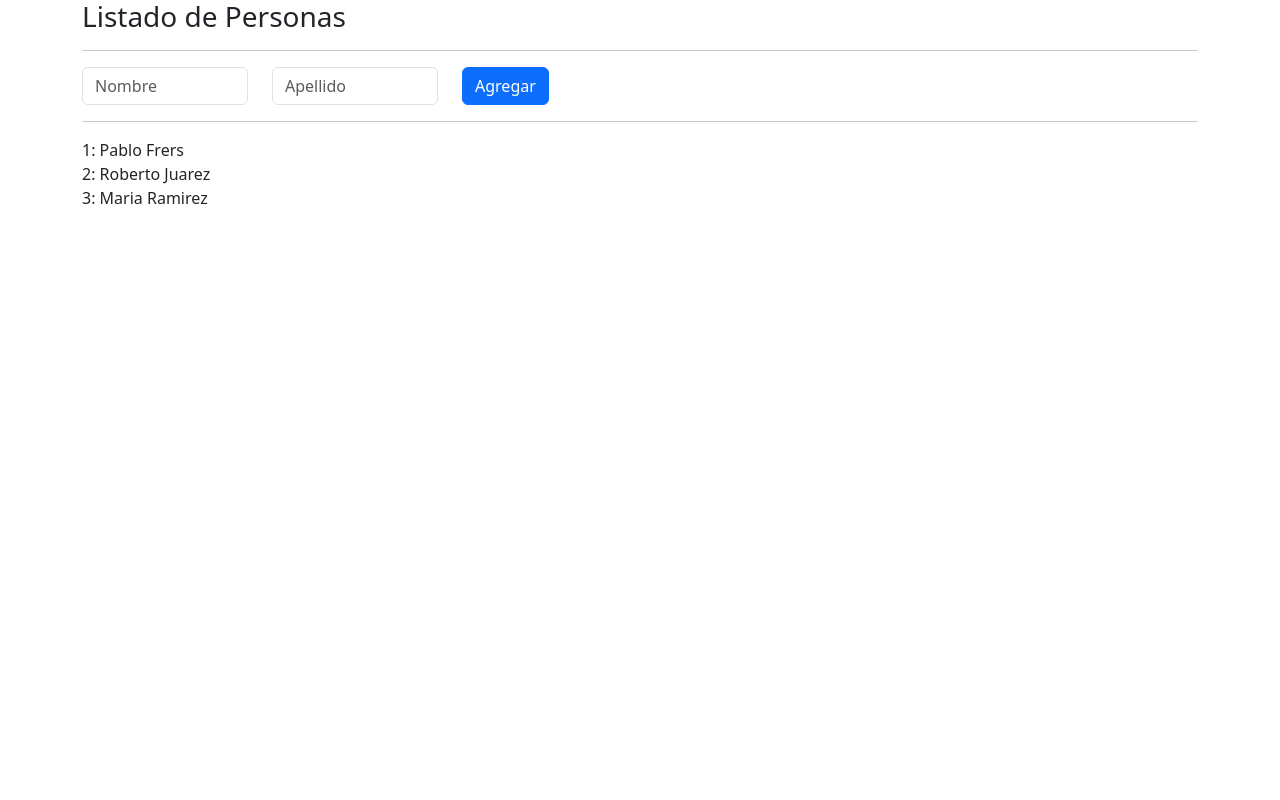
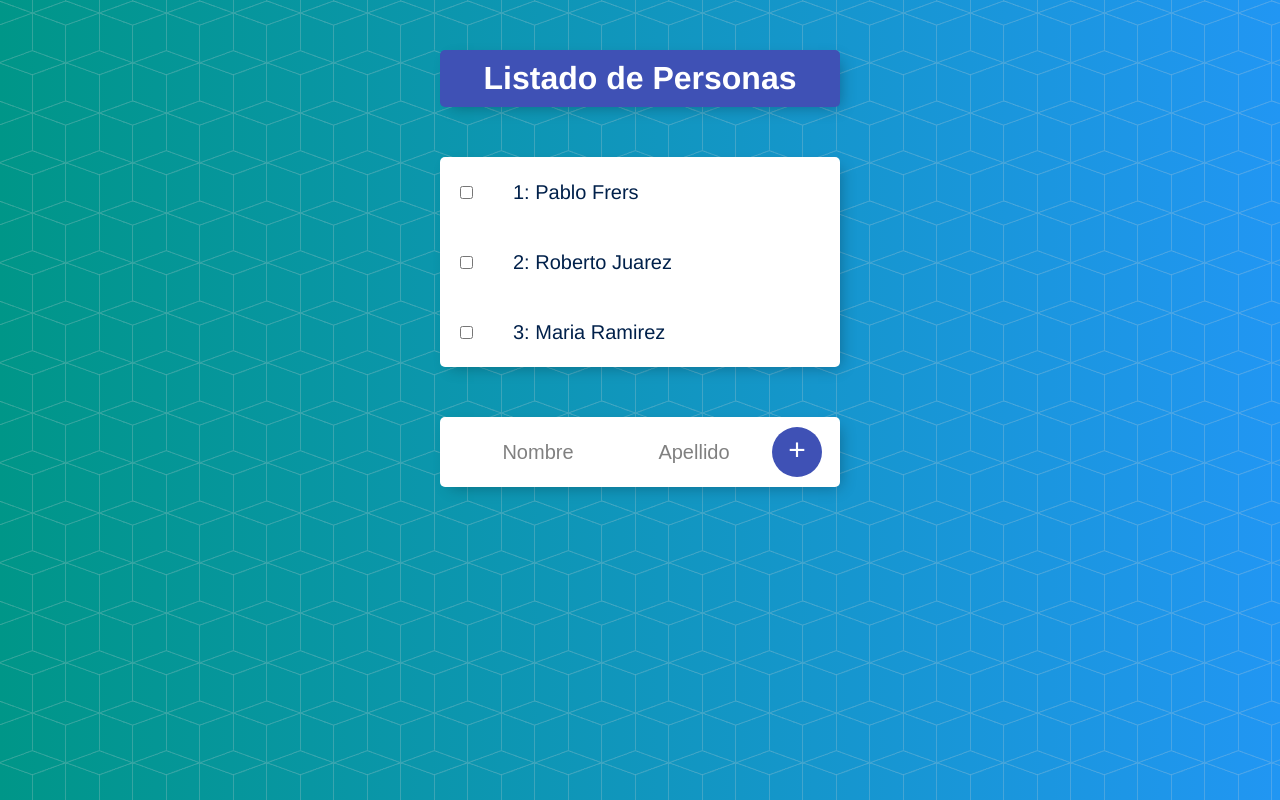
Before and after one commit to pablofrers93/Angular-Udemy, an Angular app in the folder listado-personas/: page / in a window 1280 px wide. Shown: the top 800 px of the page. Built offline with nearby package versions, Linux system fonts and the light colour scheme.

Commit message:
style to personas exercise

```diff
--- a/listado-personas/angular.json
+++ b/listado-personas/angular.json
@@ -25,14 +25,9 @@
               "src/assets"
             ],
             "styles": [
-              "src/styles.css",
-              "node_modules/bootstrap/dist/css/bootstrap.min.css"
+              "src/styles.css"
             ],
-            "scripts": [
-              "node_modules/jquery/dist/jquery.slim.min.js" ,
-              "node_modules/popper.js/dist/umd/popper.min.js",
-              "node_modules/bootstrap/dist/js/bootstrap.min.js"
-            ]
+            "scripts": []
           },
           "configurations": {
             "production": {
--- /dev/null
+++ b/listado-personas/src/app/LoggingService.service.ts
@@ -0,0 +1,6 @@
+export class LoggingService{
+
+    enviaMensajeAConsola(mensaje: string){
+        console.log(mensaje);
+    }
+}
--- a/listado-personas/src/app/app.component.html
+++ b/listado-personas/src/app/app.component.html
@@ -1,18 +1,15 @@
-<div class="container">
-  <div class="col">
-    <h3>{{titulo}}</h3>
-  </div>
-  <hr>
-  <app-formulario
-    (personaCreada)="personaAgregada($event)">
-  </app-formulario>
-  <hr>
+<div class="box" id="heading">
+    <h1>{{titulo}}</h1>
 </div>
 
-
-<div class="my-3"></div>
-<app-persona
+<div class="box">
+  <app-persona
   *ngFor="let personaElemento of personas let i = index"
   [persona] = "personaElemento"
   [indice] = "i">
 </app-persona>
+</div>
+
+<div class="box">
+  <app-formulario></app-formulario>
+</div>
--- a/listado-personas/src/app/app.component.ts
+++ b/listado-personas/src/app/app.component.ts
@@ -1,22 +1,22 @@
-import { Component } from '@angular/core';
+import { Component, OnInit } from '@angular/core';
 import { Persona } from './persona.model';
+import { LoggingService } from './LoggingService.service';
+import { PersonasService } from './personas.service';
 
 @Component({
   selector: 'app-root',
   templateUrl: './app.component.html',
   styleUrls: ['./app.component.css']
 })
-export class AppComponent {
+export class AppComponent implements OnInit {
+
+  constructor(private loggingService: LoggingService,
+              private personasService: PersonasService){}
+
+  ngOnInit(): void {
+        this.personas = this.personasService.personas;
+    }
   titulo = 'Listado de Personas';
+  personas: Persona[] = []
 
-
-  personas: Persona[] = [
-    new Persona('Pablo', 'Frers'),
-    new Persona('Roberto', 'Juarez'),
-    new Persona('Maria', 'Ramirez')
-  ]
-
-  personaAgregada(persona: Persona){
-    this.personas.push(persona);
-  }
 }
--- a/listado-personas/src/app/formulario/formulario.component.html
+++ b/listado-personas/src/app/formulario/formulario.component.html
@@ -1,27 +1,9 @@
-<form class="row">
-    <div class="form-group col-md-2">
-      <label for="nombre" class="visually-hidden">Nombre</label>
-      <input
-        type="text"
-        name="nombre"
-        id="nombre"
-        placeholder="Nombre"
-        class="form-control"
-        #nombreInput>
-    </div>
-    <div class="form-group col-md-2">
-      <label for="apellido" class="visually-hidden">Apellido</label>
-      <input
-        type="text"
-        name="apellido"
-        id="apellido"
-        placeholder="Apellido"
-        class="form-control"
-        #apellidoInput>
-    </div>
-    <div class="col">
-      <button type="submit" class="btn btn-primary" (click)="agregarPersona()">
-        Agregar
-      </button>
-    </div>
-  </form>
+<form class="item">
+  <input type="text" name="nombre" id="nombre" placeholder="Nombre" [(ngModel)]= nombreInput>
+
+  <input type="text" name="apellido" id="apellido" placeholder="Apellido" [(ngModel)] = apellidoInput>
+
+  <button type="submit" (click)="agregarPersona()">
+    +
+  </button>
+</form>
--- a/listado-personas/src/app/formulario/formulario.component.ts
+++ b/listado-personas/src/app/formulario/formulario.component.ts
@@ -1,6 +1,7 @@
 import { Component, Output, EventEmitter, ViewChild, ElementRef} from '@angular/core';
 import { Persona } from '../persona.model';
-import { outputAst } from '@angular/compiler';
+import { LoggingService } from '../LoggingService.service';
+import { PersonasService } from '../personas.service';
 
 @Component({
   selector: 'app-formulario',
@@ -9,15 +10,24 @@
 })
 export class FormularioComponent {
 
-  @Output() personaCreada = new EventEmitter<Persona>();
+  constructor(private loggingService: LoggingService,
+              private personasService: PersonasService){
+                this.personasService.saludar.subscribe(
+                  (indice: number) => alert("El indice es: "+ indice)
+                );
+              }
 
-  @ViewChild('nombreInput') nombreInput: ElementRef
-  @ViewChild('apellidoInput') apellidoInput: ElementRef
-  // nombreInput: string = '';
-  // apellidoInput: string = '';
+  // @Output() personaCreada = new EventEmitter<Persona>();
+
+  // @ViewChild('nombreInput') nombreInput: ElementRef
+  // @ViewChild('apellidoInput') apellidoInput: ElementRef
+  nombreInput: string = '';
+  apellidoInput: string = '';
 
   agregarPersona(){
-    let persona1 = new Persona(this.nombreInput.nativeElement.value, this.apellidoInput.nativeElement.value);
-    this.personaCreada.emit(persona1);
+    let persona1 = new Persona(this.nombreInput, this.apellidoInput);
+    //this.loggingService.enviaMensajeAConsola("Enviamos persona: "+persona1.nombre + " " + persona1.apellido);
+    // this.personaCreada.emit(persona1);
+    this.personasService.agregarPersona(persona1);
   }
 }
--- a/listado-personas/src/app/persona/persona.component.html
+++ b/listado-personas/src/app/persona/persona.component.html
@@ -1,9 +1,6 @@
-<div class="container">
-    <div class="row">
-      <div class="col">
-        <div >
-          {{indice+1}}: {{persona.nombre}} {{persona.apellido}}
-        </div>
-      </div>
-    </div>
+
+<div class="item">
+  <input type="checkbox" (click)="emitirSaludo()">
+  <p>{{indice+1}}: {{persona.nombre}} {{persona.apellido}}</p>
+
 </div>
--- a/listado-personas/src/app/persona/persona.component.ts
+++ b/listado-personas/src/app/persona/persona.component.ts
@@ -1,5 +1,6 @@
 import { Component, Input } from '@angular/core';
 import { Persona } from '../persona.model';
+import { PersonasService } from '../personas.service';
 
 @Component({
   selector: 'app-persona',
@@ -7,6 +8,13 @@
   styleUrls: ['./persona.component.css']
 })
 export class PersonaComponent {
+
   @Input() persona: Persona;
   @Input() indice: number;
+
+  constructor(private personasService: PersonasService){}
+
+  emitirSaludo(){
+    this.personasService.saludar.emit(this.indice);
+  }
 }
--- /dev/null
+++ b/listado-personas/src/app/personas.service.ts
@@ -0,0 +1,24 @@
+import { Injectable, EventEmitter } from '@angular/core';
+import { Persona } from './persona.model';
+import { LoggingService } from './LoggingService.service';
+
+@Injectable({
+  providedIn: 'root'
+})
+export class PersonasService {
+
+  constructor(private loggingService: LoggingService){}
+
+  personas: Persona[] = [
+    new Persona('Pablo', 'Frers'),
+    new Persona('Roberto', 'Juarez'),
+    new Persona('Maria', 'Ramirez')
+  ]
+
+  saludar = new EventEmitter<number>();
+
+  agregarPersona(persona: Persona){
+    this.personas.push(persona);
+    this.loggingService.enviaMensajeAConsola("agregamos persona desde PersonasService: "+ persona.nombre)
+  }
+}
--- a/listado-personas/src/styles.css
+++ b/listado-personas/src/styles.css
@@ -1 +1,88 @@
-/* You can add global styles to this file, and also import other style files */
+html {
+    background-color: #2196F3;
+    min-height: 1000px;
+    font-family: 'helvetica neue';
+    background: url(./assets/bg-pattern.png), #2196F3;
+    background: url(./assets/bg-pattern.png), -webkit-gradient(linear, right top, left top, from(#2196F3), to(#009688));
+    background: url(./assets/bg-pattern.png), linear-gradient(to left, #2196F3, #009688)
+  }
+
+  h1 {
+    color: #fff;
+    padding: 10px;
+  }
+
+  .box {
+    max-width: 400px;
+    margin: 50px auto;
+    background: white;
+    border-radius: 5px;
+    box-shadow: 5px 5px 15px -5px rgba(0, 0, 0, 0.3);
+  }
+
+  #heading {
+    background-color: #3F51B5;
+    text-align: center;
+  }
+
+  .item {
+    min-height: 70px;
+    display: flex;
+    align-items: center;
+    border-bottom: 1px solid #F1F1F1;
+  }
+
+  .item:last-child {
+    border-bottom: 0;
+  }
+
+
+  input[type="checkbox"] {
+    margin: 20px;
+  }
+
+  p {
+    margin: 0;
+    padding: 20px;
+    font-size: 20px;
+    font-weight: 200;
+    color: #00204a;
+  }
+
+  form {
+    text-align: center;
+    margin-left: 20px;
+  }
+
+  button {
+    min-height: 50px;
+    width: 50px;
+    border-radius: 50%;
+    border-color: transparent;
+    background-color: #3F51B5;
+    color: #fff;
+    font-size: 30px;
+    padding-bottom: 6px;
+    border-width: 0;
+  }
+
+  input[type="text"] {
+    text-align: center;
+    height: 60px;
+    top: 10px;
+    border: none;
+    background: transparent;
+    font-size: 20px;
+    font-weight: 200;
+    width: 40%;
+  }
+
+  input[type="text"]:focus {
+    outline: none;
+    box-shadow: inset 0 -3px 0 0 #3F51B5;
+  }
+
+  ::placeholder {
+    color: grey;
+    opacity: 1;
+  }
```
Also changed, not shown: listado-personas/src/app/app.module.ts (+6 -1 lines), listado-personas/src/assets/bg-pattern.png (added).
